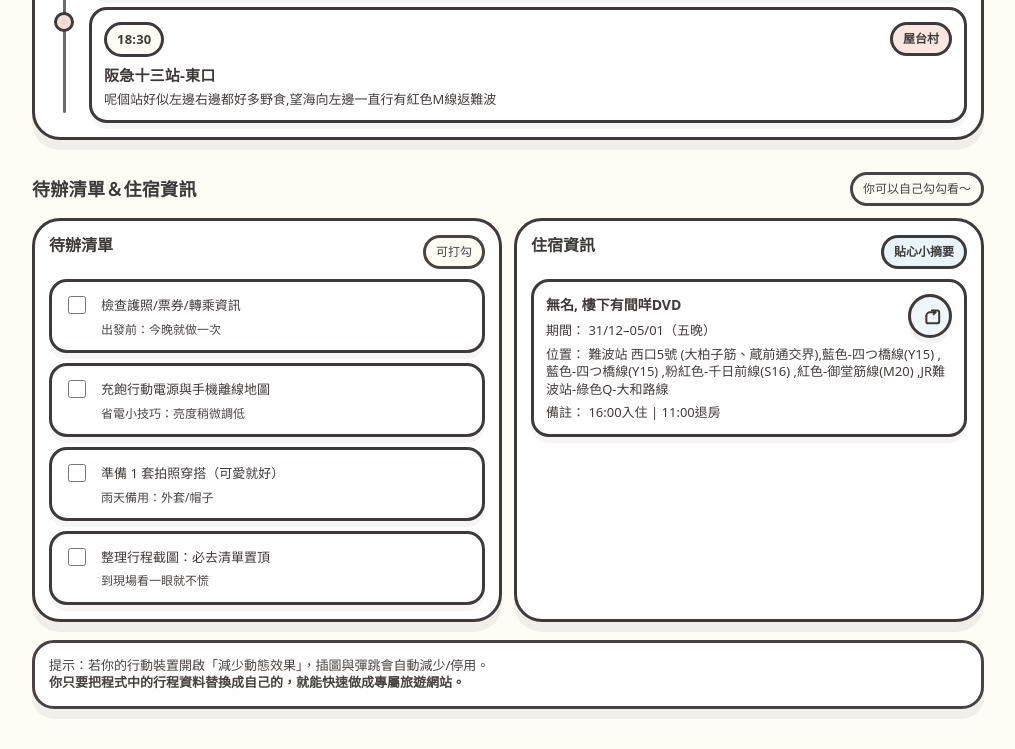
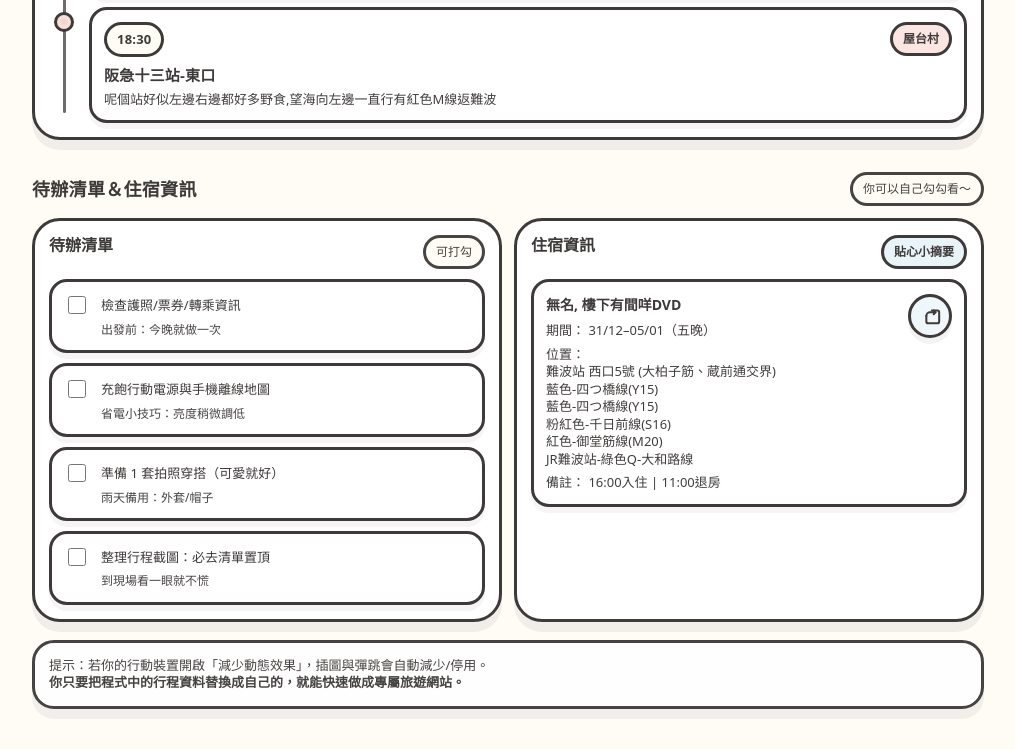
Before and after one commit to pikyiuyyy/pikyiuyyy, a plain HTML site: page index.html in a window 1280 px wide. Shown: the part 1227-1976 px from the top of the page, without its empty margins (132-1147 px from the left). Drawn offline with Linux system fonts and the light colour scheme; a web font is replaced by a local one.

Commit message:
Update index.html

```diff
--- a/index.html
+++ b/index.html
@@ -1580,7 +1580,7 @@
 
         const addr = document.createElement("div");
         addr.className = "small";
-        addr.textContent = (s.address ? "位置： " + s.address : "");
+        addr.innerHTML = s.address ? "位置：<br>" + s.address.join("<br>") : "";
 
         const notes = document.createElement("div");
         notes.className = "small";
```
